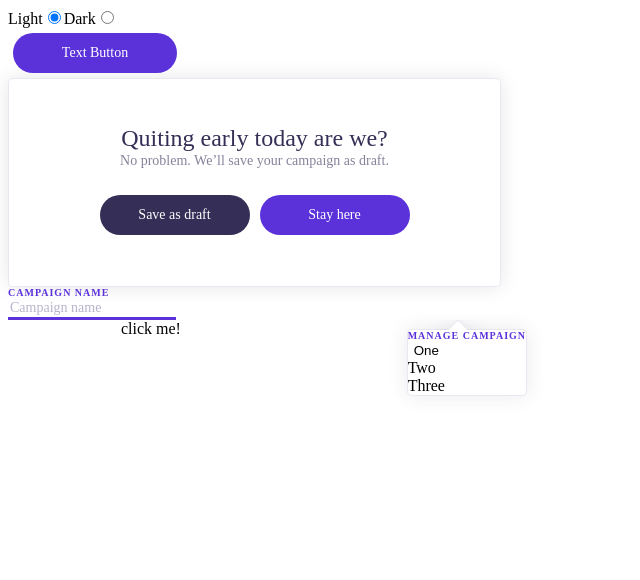
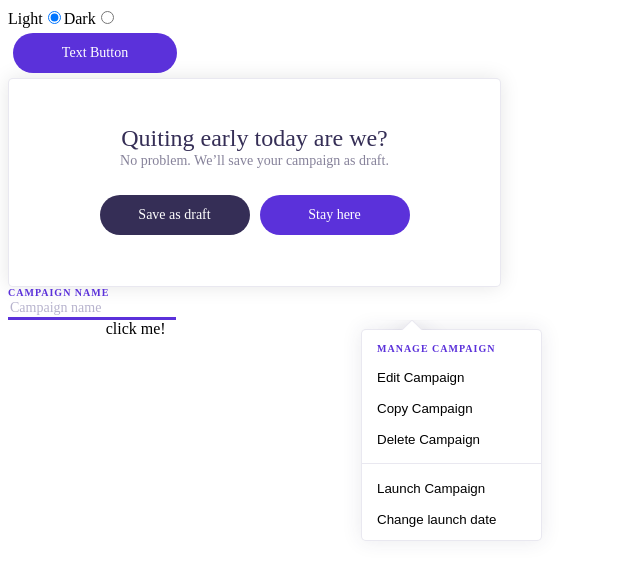
Before and after one commit to be-addy/beaddy-components, a React (Create React App) app: page / in a window 1280 px wide. Shown: the top 580 px of the page, without its empty margins (0-640 px from the left). Built offline with nearby package versions, Linux system fonts and the light colour scheme; a web font is replaced by a local one.

Commit message:
popover design fixes

```diff
--- a/src/App.tsx
+++ b/src/App.tsx
@@ -7,13 +7,8 @@ import light from './theme/light';
 import ThemeSwitcher from './ThemeSwitcher';
 
 import Popover from './components/base/Popover';
-import List from './components/base/Popover/List';
-import Item from './components/base/Popover/List/Item';
-import Button from './components/base/Popover/Button';
-
 import Panel from './components/base/Popover/Panel';
-
-import Title from './components/base/Title';
+import PopoverList from './PopoverList';
 
 import TextButton from './components/TextButton';
 import Input from './components/base/Input';
@@ -48,24 +43,11 @@ class App extends React.Component {
                                 width: '50%'
                             }}
                         >
-                            <Popover width="182px">
-                                <List>
-                                    <Title>MANAGE CAMPAIGN</Title>
-                                    <Item><Button>Edit Campaign</Button></Item>
-                                    <Item><Button>Copy Campaign</Button></Item>
-                                    <Item><Button>Delete Campaign</Button></Item>
-                                    <Item><hr /></Item>
-                                    <Item><Button>Launch Campaign</Button></Item>
-                                    <Item><Button>Change launch date</Button></Item>
-                                </List>
+                            <Popover>
+                                <PopoverList />
                             </Popover>
                             <Panel>
-                                <List>
-                                    <Title>MANAGE CAMPAIGN</Title>
-                                    <Item><Button>One</Button></Item>
-                                    <Item>Two</Item>
-                                    <Item>Three</Item>
-                                </List>
+                                <PopoverList />
                             </Panel>
                         </div>
                     </div>
--- /dev/null
+++ b/src/PopoverList.tsx
@@ -0,0 +1,20 @@
+import * as React from 'react';
+
+import Title from './components/base/Popover/Title';
+import Line from './components/base/Line';
+
+import List from './components/base/Popover/List';
+import Item from './components/base/Popover/List/Item';
+import Button from './components/base/Popover/Button';
+
+export default () => (
+    <List>
+        <Item><Title>MANAGE CAMPAIGN</Title></Item>
+        <Item><Button>Edit Campaign</Button></Item>
+        <Item><Button>Copy Campaign</Button></Item>
+        <Item><Button>Delete Campaign</Button></Item>
+        <Item><Line /></Item>
+        <Item><Button>Launch Campaign</Button></Item>
+        <Item><Button>Change launch date</Button></Item>
+    </List>
+);
--- /dev/null
+++ b/src/components/base/Line.tsx
@@ -0,0 +1,8 @@
+import styled from 'styled-components';
+
+export default styled.hr`
+    height: 1px;
+    opacity: 0.3;
+    border: 0;
+    border-top: solid 1px #b7b3cd;
+`;
--- a/src/components/base/Popover/Button.tsx
+++ b/src/components/base/Popover/Button.tsx
@@ -1,4 +1,5 @@
 import styled from 'styled-components';
+import Padding from './Padding';
 
 export default styled.button`
     background: transparent;
@@ -6,6 +7,7 @@ export default styled.button`
     color: inherit;
     cursor: inherit;
     outline: 0;
+    ${Padding}
     cursor: pointer;
     &:hover {
         color: #ff8c31;
--- a/src/components/base/Popover/List/index.tsx
+++ b/src/components/base/Popover/List/index.tsx
@@ -2,5 +2,5 @@ import styled from 'styled-components';
 
 export default styled.ul`
     margin: 0;
-    padding: 0;
+    padding: 5px 0 5px 0;
 `;
--- /dev/null
+++ b/src/components/base/Popover/Padding.tsx
@@ -0,0 +1,5 @@
+import { css } from 'styled-components';
+
+export default css`
+    padding: 8px 45px 8px 15px;
+`;
--- /dev/null
+++ b/src/components/base/Popover/Title.tsx
@@ -0,0 +1,6 @@
+import Title from '../Title';
+import Padding from './Padding';
+
+export default Title.extend`
+    ${Padding}
+`;
--- a/src/components/base/Popover/index.tsx
+++ b/src/components/base/Popover/index.tsx
@@ -35,14 +35,13 @@ const Content = styled.div`
 `;
 
 interface Props {
-    width: string;
     children: any;
 }
 
-export default ({ children, width }: Props) => (
+export default ({ children }: Props) => (
     <Menu>
         <Content>
-            <Panel width={width}>
+            <Panel>
                 {children}
             </Panel>
         </Content>
--- a/src/components/base/Title.tsx
+++ b/src/components/base/Title.tsx
@@ -8,11 +8,10 @@ interface Props {
     theme?: Theme;
 }
 
-export default styled.span`
+export default styled.div`
     font-size: 10px;
     font-weight: 800;
     font-family: ${(props: Props) => props.font || (props.theme as Theme).font};
     letter-spacing: 1px;
     color: ${(props: Props) => props.color || (props.theme as Theme).title.color};
-    display: block;
 `;
```
